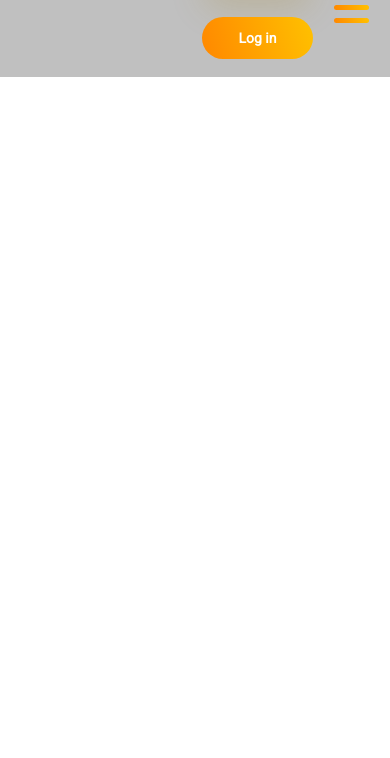
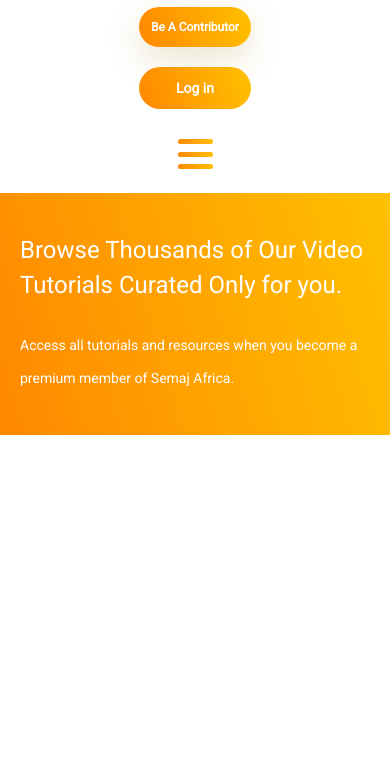
Before and after one commit to bota21/homework_41, a plain HTML site: page index.html in a window 390 px wide. Shown: the part 86-844 px from the top of the page. Drawn offline with Linux system fonts and the light colour scheme.

Commit message:
#1 Создан второй блок и добавлены медиазапросы

```diff
--- a/css/style.css
+++ b/css/style.css
@@ -16,9 +16,6 @@
   text-decoration: none;
 }
 
-.header {
-  background: silver;
-}
 
 .container {
   width: 1327px;
@@ -131,10 +128,36 @@
   border-radius: 5px;
   background: linear-gradient(253.58deg, #FFC000 1.55%, #FF8A00 95.8%);
 }
+.active{
+  display: flex;
+}
+.content{
+  background: url(../img/content-icons.svg) 75% 50% no-repeat, linear-gradient(253.58deg, #FFC000 1.55%, #FF8A00 95.8%);
+}
+.content_title{
+  max-width: 534px;
+  font-size: 44px;
+line-height: 158%;
+padding: 109px 0 26px 66px;
+}
+.content_text{
+  max-width: 444px;
+  font-size: 18px;
+  line-height: 33px;
+  padding: 0 0 96px 66px;
+}
+
+
+
+
+
 
 @media screen and (max-width: 1325px) {
+  .container{
+    width: 100%;
+  }
   .header_container {
-    width: 89%;
+    width: 100%;
     padding: 34px 0 24px;
   }
   .menu_list {
@@ -160,6 +183,19 @@
   .menu_list:hover::after {
     background: none;
   }
+  .content{
+    background-position: 100% 50%;
+  }
+  .content_title {
+    max-width: 434px;
+    font-size: 34px;
+    padding: 60px 0 26px 66px;
+}
+.content_text {
+  max-width: 344px;
+  font-size: 14px;
+  padding: 0 0 66px 66px;
+}
 }
 
 @media screen and (max-width: 675px) {
@@ -171,15 +207,33 @@
   .header_enter_contributor {
     margin: 0 0 20px 0;
   }
+  .content {
+    background: linear-gradient(253.58deg, #FFC000 1.55%, #FF8A00 95.8%);
 }
+.content_title {
+  width: 90%;
+  font-size: 24px;
+  line-height: 35px;
+  padding: 40px 0 26px 20px;
+}
+.content_text {
+  width: 90%;
+  font-size: 14px;
+  padding: 0 0 40px 20px;
+}
+}
+
 
 @media screen and (max-width: 470px) {
   .header_container {
-    padding: 24px 0 0;
+    padding: 24px 0;
+    flex-direction: column;
+    justify-content: center;
   }
   .logo {
-    margin-bottom: 100px;
+    margin-bottom: 30px;
   }
+
   .header_enter_contributor {
     font-size: 12px;
     padding: 14px 12px;
@@ -188,5 +242,6 @@
   .header_enter_login {
     padding: 14px 12px;
     text-align: center;
+    margin-bottom: 30px;
   }
 }
--- a/index.html
+++ b/index.html
@@ -9,6 +9,8 @@
   <link rel="stylesheet" href="css/style.css">
   <link rel="preconnect" href="https://fonts.gstatic.com">
   <link href="https://fonts.googleapis.com/css2?family=Roboto&display=swap" rel="stylesheet">
+  <script src="js/jquery-3.5.1.min.js"></script>
+  <script src="js/script.js"></script>
 </head>
 
 <body>
@@ -36,6 +38,12 @@
       </div>
     </div>
   </header>
+  <div class="content">
+    <div class="container content_container">
+      <h2 class="content_title">Browse Thousands of Our Video Tutorials Curated Only for you.</h2>
+      <p class="content_text">Access all tutorials and resources when you become a premium member of Semaj Africa.</p>
+    </div>
+  </div>
 </body>
 
 </html>
--- a/js/script.js
+++ b/js/script.js
@@ -1,5 +1,6 @@
 $(() => {
   $('.burger_menu').on('click', () => {
-    $('.menu').css({display: 'flex'})
-  })
+    $('.menu').addClass('active');
+    $('.menu').toggle();
+  });
 })
```
